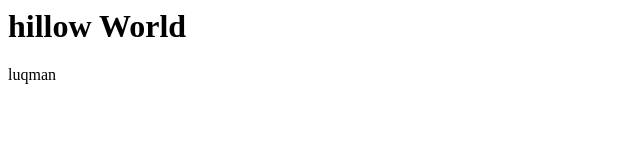
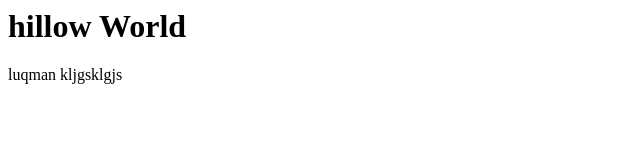
Before and after one commit to LuqmanKhanZai/baribuytemplate, a plain HTML site: page index.html in a window 1280 px wide. Shown: the full height of the page, 0-640 px from the left. Drawn offline with Linux system fonts and the light colour scheme.

Commit message:
Update index.html

```diff
--- a/index.html
+++ b/index.html
@@ -1,2 +1,2 @@
 <h1>hillow World</h1>
-<p>luqman</p>
+<p>luqman kljgsklgjs</p>
```
